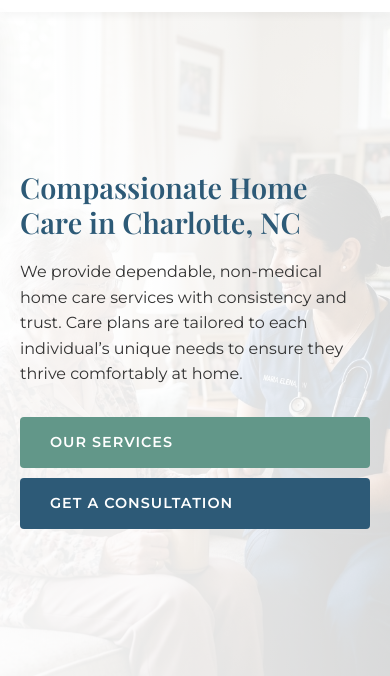
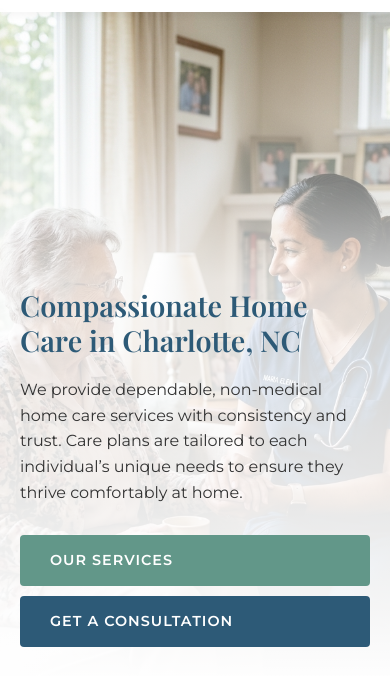
Before and after one commit to Go-Execution/carolina-grace, a plain HTML site: page index.html in a window 390 px wide. Shown: the part 168-844 px from the top of the page. Drawn offline with nearby package versions, Linux system fonts and the light colour scheme; a web font is replaced by a local one.

Commit message:
Optimize hero image visibility on mobile and ensure header layout is responsive

```diff
--- a/style.css
+++ b/style.css
@@ -579,8 +579,12 @@ img {
     .btn-block {
         width: 100%;
     }
+    .hero {
+        align-items: flex-end;
+        padding-bottom: 40px;
+    }
     .hero-image::after {
-        background: linear-gradient(to right, rgba(255,255,255,0.95) 0%, rgba(255,255,255,0.85) 100%);
+        background: linear-gradient(to bottom, rgba(255,255,255,0) 0%, rgba(255,255,255,0.8) 40%, rgba(255,255,255,1) 100%);
     }
     .about-features {
         grid-template-columns: 1fr;
```
